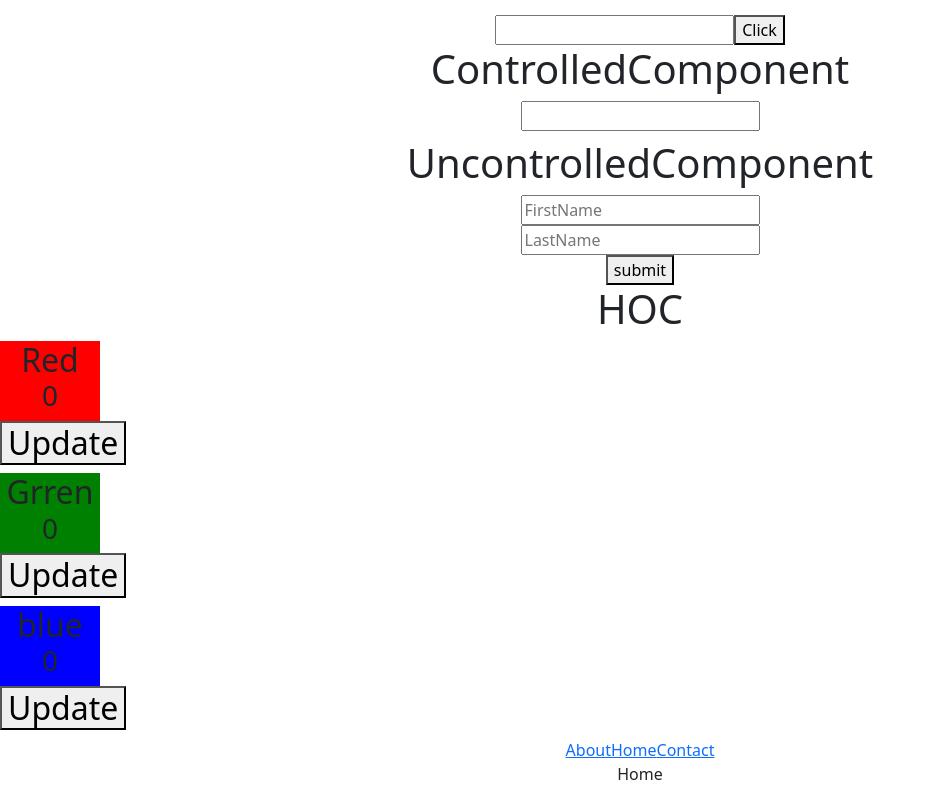
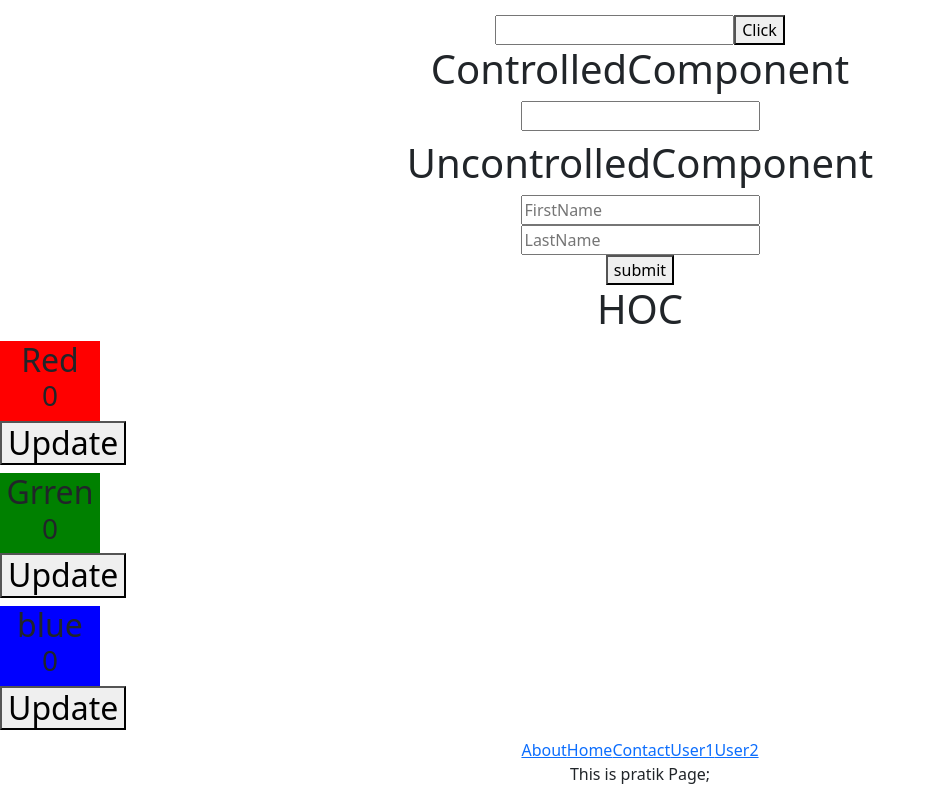
Before and after one commit to pratikprajapati0708/ReactJS-, a React (Create React App) app: page /users/pratik in a window 1280 px wide. Before the commit this address led to /. Shown: the part 1818-2604 px from the top of the page, without its empty margins (0-936 px from the left). Built offline with nearby package versions, Linux system fonts and the light colour scheme.

Commit message:
Adding params to react router dom

```diff
--- a/src/App.js
+++ b/src/App.js
@@ -22,6 +22,7 @@ import Home from './ReactRouter/Home';
 import About from './ReactRouter/About';
 import Navbar from './ReactRouter/Navbar';
 import Page404 from './ReactRouter/Page404';
+import RouteParams from './ReactRouter/RouteParams';
 
 function App() {
   const [data, updateData] = useState("Welcome to React");
@@ -96,6 +97,7 @@ function App() {
           <Route path="/about" element={<About />} />
           {/* <Route path='/*' element={<Page404/>}></Route> */}
           <Route path='/*' element={<Navigate to='/'/>}></Route>
+          <Route path='/users/:name' element={<RouteParams/>}/>
         </Routes>
       </BrowserRouter>
     </div>
--- a/src/ReactRouter/Navbar.js
+++ b/src/ReactRouter/Navbar.js
@@ -7,6 +7,8 @@ function Navbar() {
             <Link to="/about">About</Link>
             <Link to="">Home</Link>
             <Link to="/contact">Contact</Link>
+            <Link to="/users/test">User1</Link>
+            <Link to="/users/pratik">User2</Link>
         </div>
     )
 }
--- /dev/null
+++ b/src/ReactRouter/RouteParams.js
@@ -0,0 +1,14 @@
+import React from 'react'
+import { useParams } from 'react-router-dom'
+
+function RouteParams() {
+    const params = useParams();
+    const {name} = params;
+    return (
+        <div>
+            This is {name} Page;
+        </div>
+    )
+}
+
+export default RouteParams
```
